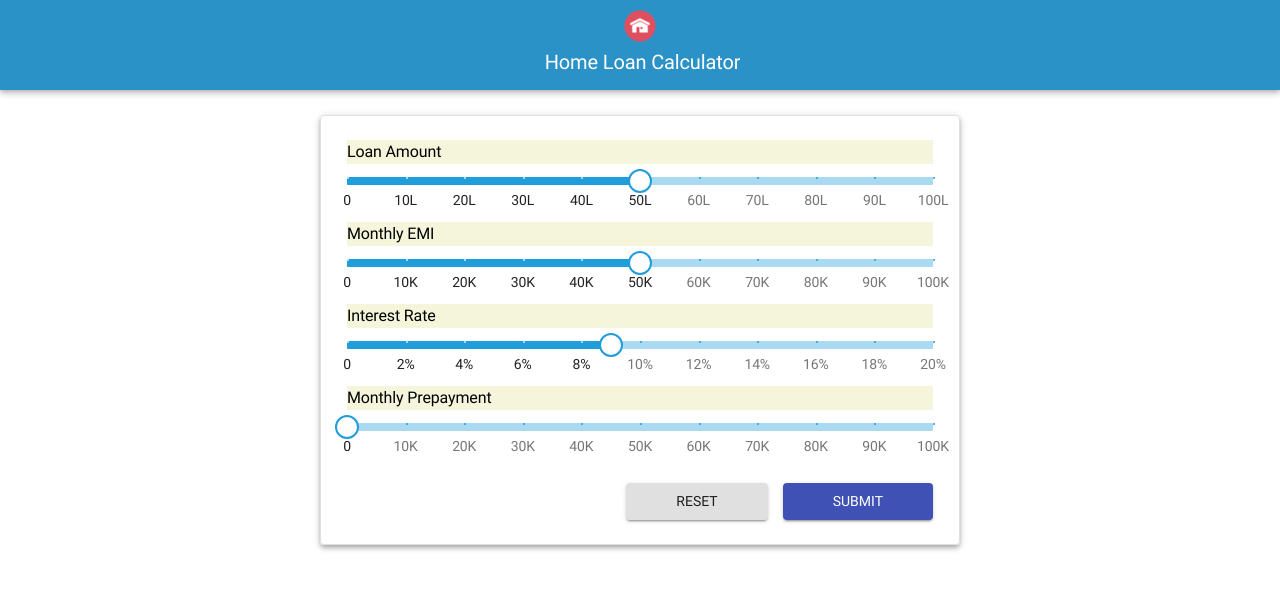
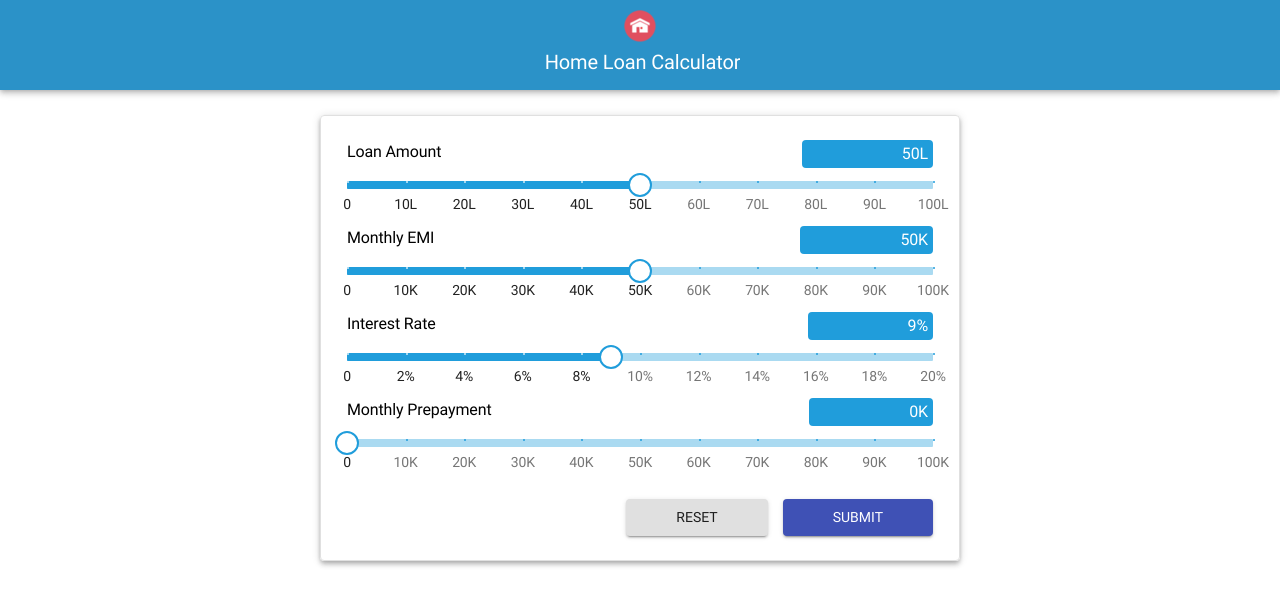
Before and after one commit to patelvimal/HomeLoanScheduler, a Next.js app: page / in a window 1280 px wide. Shown: the top 606 px of the page. Built offline with nearby package versions, Linux system fonts and the light colour scheme.

Commit message:
Input slider UI updated

```diff
--- a/src/assets/InputSlider.scss
+++ b/src/assets/InputSlider.scss
@@ -1,4 +1,11 @@
 .inputSlider{
+
+    .rightLabel {
+        background: #209ddb;
+        border-radius: 4px;
+        padding: 2px 5px 2px 100px;
+        color: #fff;
+    }
 
     > p {
         margin-bottom: 0px;
--- a/src/components/InputSlider.jsx
+++ b/src/components/InputSlider.jsx
@@ -49,7 +49,7 @@ import Slider from '@material-ui/core/Slider';
 
 
 export default function InputSlider(props) {
-  const {min,max,step,defaultValue,marks} = props;
+	const { min, max, step, defaultValue, marks,suffix } = props;
 	const [value, setValue] = React.useState(defaultValue || 0);
 
 	const handleSliderChange = (event, newValue) => {
@@ -73,11 +73,16 @@ export default function InputSlider(props) {
 		return `${value}L`;
 	}
 
+	const selecedValueText = (value) => {
+		console.log(value);
+		return value;
+	}
 	return (
 		<div className="inputSlider">
-      <Typography id="input-slider" gutterBottom>
-        {props.label}
-      </Typography>
+			<Grid container justify="space-between">
+				<Typography align="left" className="leftLabel">{props.label}</Typography>
+				<Typography align="right" className="rightLabel">{value}{suffix}</Typography>
+			</Grid>
 			<Grid container alignItems="center">
 				<Grid className="slider">
 					<Slider
@@ -89,9 +94,11 @@ export default function InputSlider(props) {
 						step={step}
 						marks={marks}
 						valueLabelDisplay='auto'
+						getAriaValueText={selecedValueText}
 					// valueLabelFormat={valueLabelFormat}
 					/>
 				</Grid>
+
 				<Grid className="input">
 					{/* <TextField
               // disabled
--- a/src/components/LoanForm.jsx
+++ b/src/components/LoanForm.jsx
@@ -69,6 +69,7 @@ const LoanForm = (props) => {
                             max={100}
                             step={1}
                             defaultValue={50}
+                            suffix="L"
                             marks={loanAmountMarker}
                         />
                          <InputSlider
@@ -77,6 +78,7 @@ const LoanForm = (props) => {
                             max={100}
                             step={1}
                             defaultValue={50}
+                            suffix="K"
                             marks={emiAmountMarker}
                         />
                         <InputSlider
@@ -85,6 +87,7 @@ const LoanForm = (props) => {
                             max={20}
                             step={.1}
                             defaultValue={9}
+                            suffix="%"
                             marks={intRateMarker}
                         />
                         <InputSlider
@@ -93,6 +96,7 @@ const LoanForm = (props) => {
                             max={100}
                             step={1}
                             defaultValue={0}
+                            suffix="K"
                             marks={emiAmountMarker}
                         />
 
```
Lines whose indentation alone changed are shown as unchanged.
